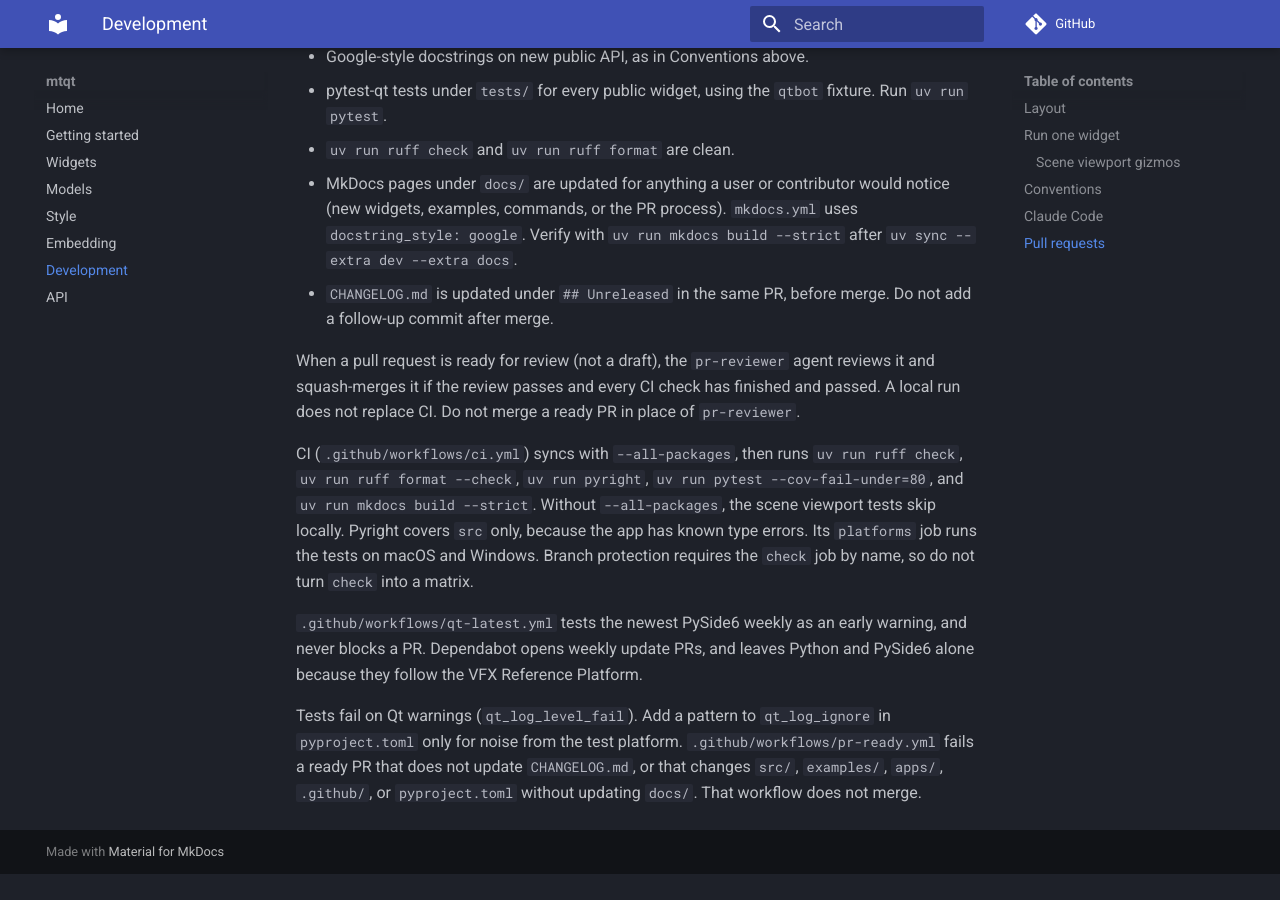
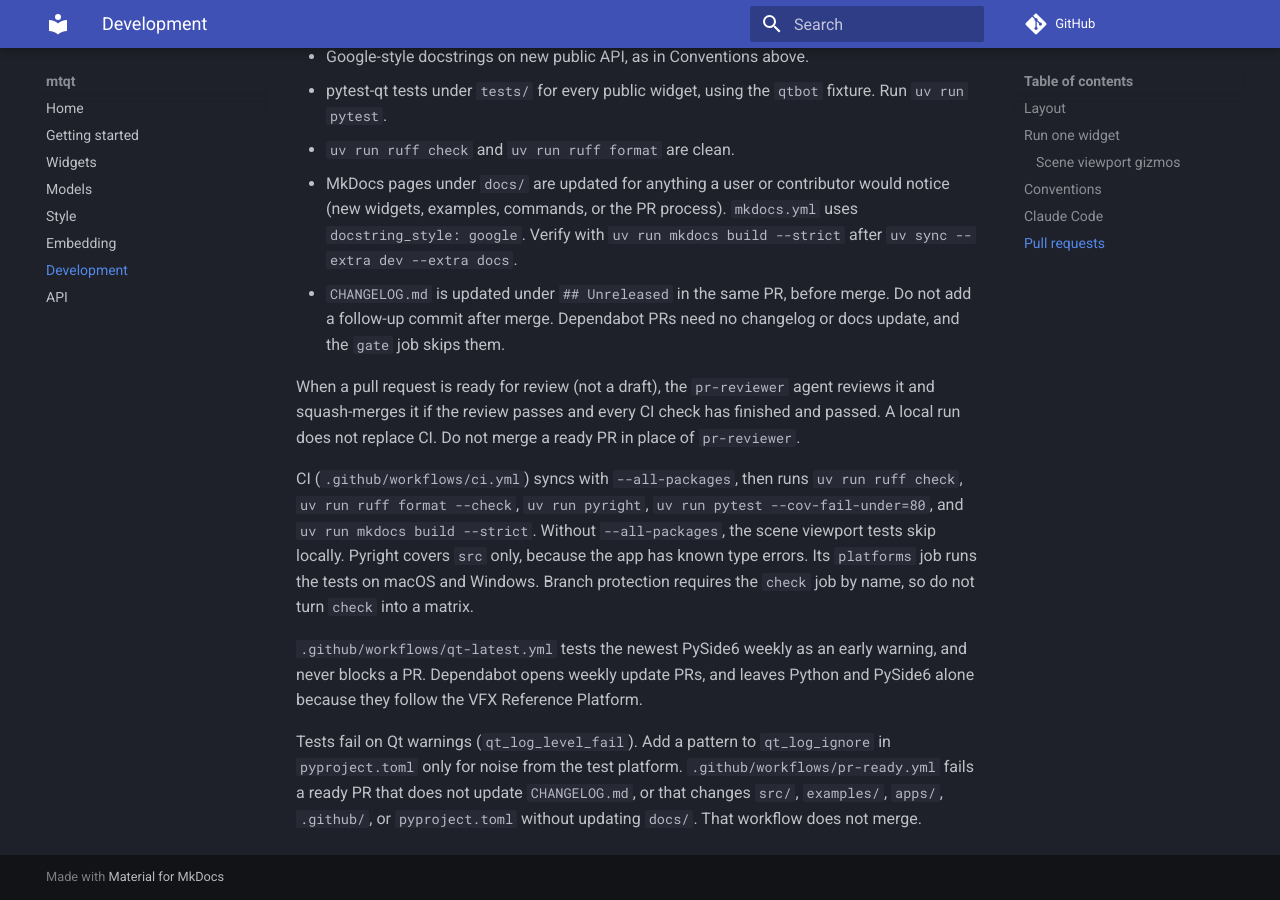
Before and after one commit to michaeltrainor/empty-qt, an MkDocs documentation site: the page built from docs/development.md, in a window 1280 px wide and 900 px high, scrolled down 3174 px. Built offline with MkDocs 1.6.1 and Material for MkDocs 9.7.7, drawn with Linux system fonts in a browser that asks for light colours; comment, search, counter and statistics services are not loaded; before the commit the page ends 4048 px from its top, so only the background shows below that.

Commit message:
Skip the gate for Dependabot and widen force-push deny rules (#17)
Dependabot PRs only bump dependencies, so the gate job blocked every
one of them for not updating CHANGELOG.md. Skip the gate when
Dependabot opened the PR, and document the exception.

The force-push deny rules only matched a flag right after git push.
Also deny flags after the remote, +refspec pushes, and --mirror.

Co-authored-by: Claude Opus 5.5 <noreply@anthropic.com>

```diff
--- a/docs/development.md
+++ b/docs/development.md
@@ -91,7 +91,7 @@ Before a pull request is marked ready for review:
 - pytest-qt tests under `tests/` for every public widget, using the `qtbot` fixture. Run `uv run pytest`.
 - `uv run ruff check` and `uv run ruff format` are clean.
 - MkDocs pages under `docs/` are updated for anything a user or contributor would notice (new widgets, examples, commands, or the PR process). `mkdocs.yml` uses `docstring_style: google`. Verify with `uv run mkdocs build --strict` after `uv sync --extra dev --extra docs`.
-- `CHANGELOG.md` is updated under `## Unreleased` in the same PR, before merge. Do not add a follow-up commit after merge.
+- `CHANGELOG.md` is updated under `## Unreleased` in the same PR, before merge. Do not add a follow-up commit after merge. Dependabot PRs need no changelog or docs update, and the `gate` job skips them.
 
 When a pull request is ready for review (not a draft), the `pr-reviewer` agent reviews it and squash-merges it if the review passes and every CI check has finished and passed. A local run does not replace CI. Do not merge a ready PR in place of `pr-reviewer`.
 
```
Also changed, not shown: .claude/agents/pr-reviewer.md (+3 -3 lines), AGENTS.md (+1 -1 lines), CHANGELOG.md (+3 -0 lines), 2 other files.
